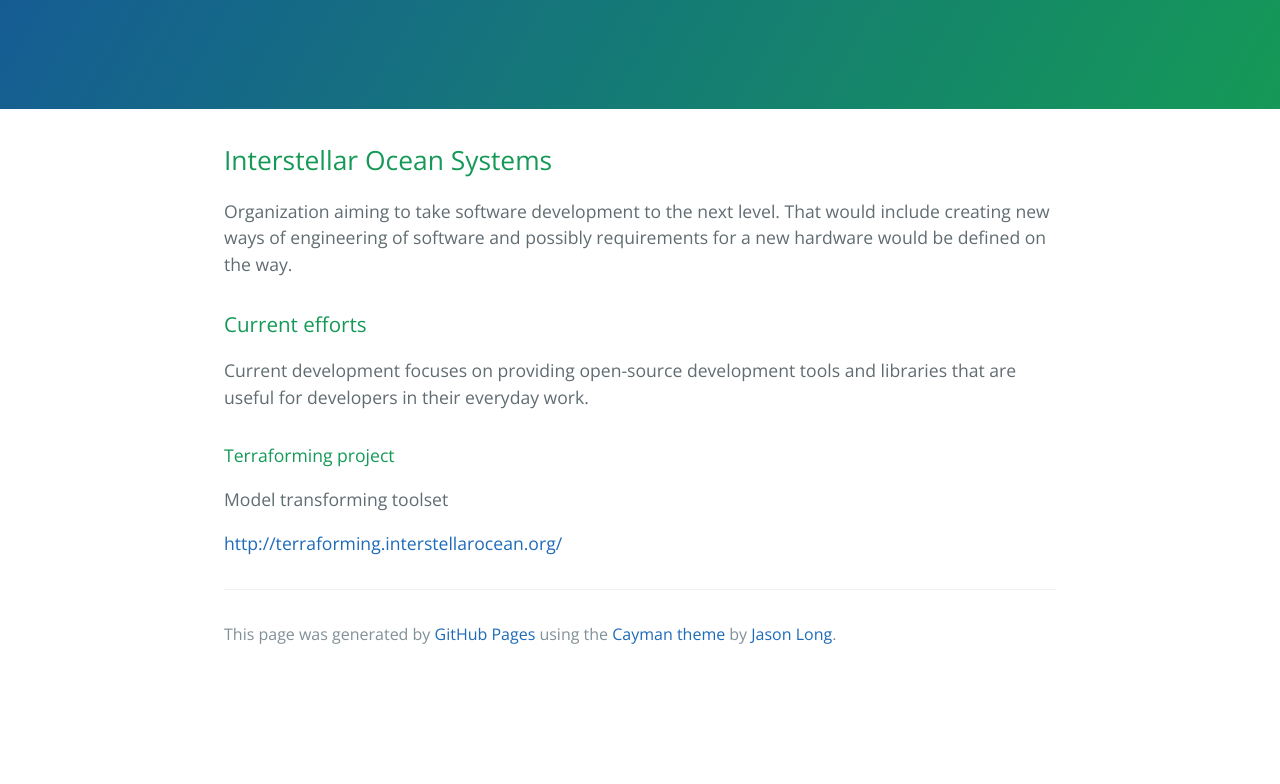
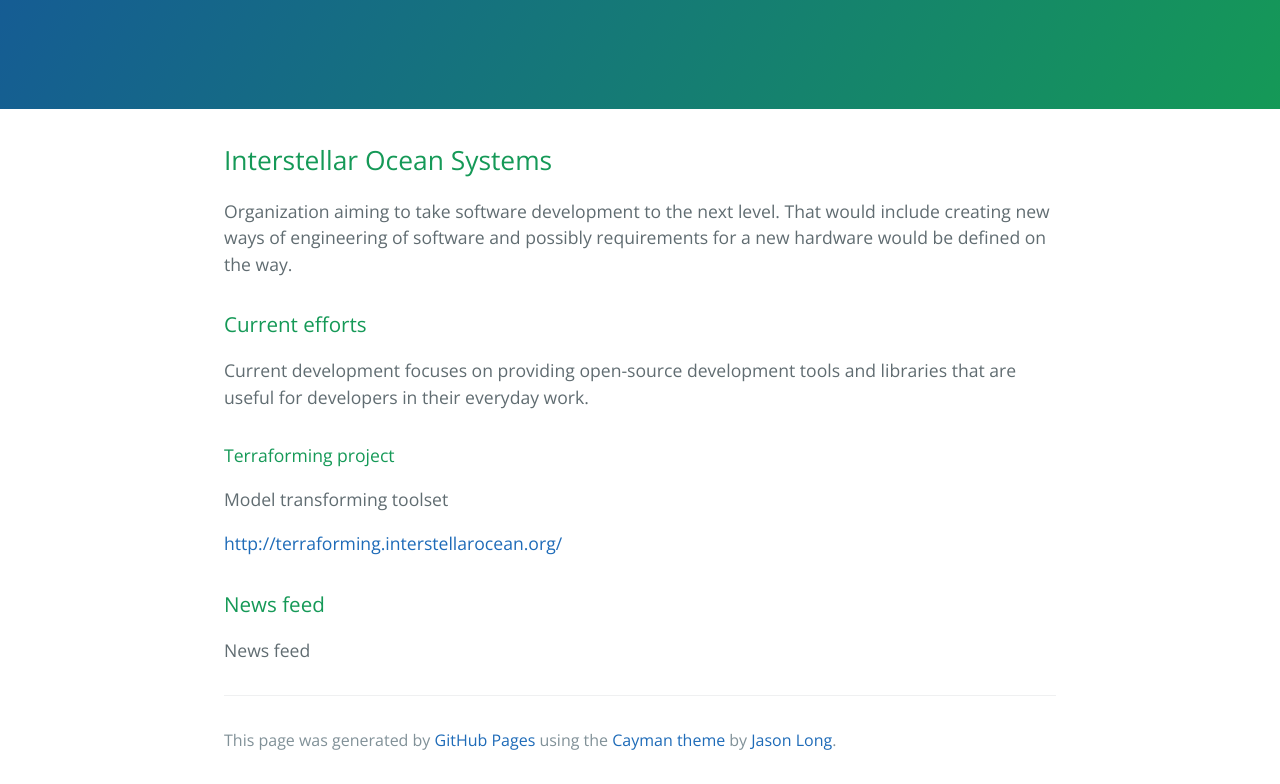
Before and after one commit to InterstellarOcean/interstellarocean.github.io, a plain HTML site: page index.html in a window 1280 px wide. Shown: the part 208-992 px from the top of the page. Before the commit the page ends 886 px from the top, so only its background shows below. Drawn offline with nearby package versions, Linux system fonts and the light colour scheme.

Commit message:
Replace master branch with page content via GitHub

```diff
--- a/index.html
+++ b/index.html
@@ -34,6 +34,11 @@
 
 <p><a href="http://terraforming.interstellarocean.org/">http://terraforming.interstellarocean.org/</a></p>
 
+<h3>
+<a id="news-feed" class="anchor" href="#news-feed" aria-hidden="true"><span class="octicon octicon-link"></span></a>News feed</h3>
+
+<p>News feed</p>
+
       <footer class="site-footer">
 
         <span class="site-footer-credits">This page was generated by <a href="https://pages.github.com">GitHub Pages</a> using the <a href="https://github.com/jasonlong/cayman-theme">Cayman theme</a> by <a href="https://twitter.com/jasonlong">Jason Long</a>.</span>
--- a/params.json
+++ b/params.json
@@ -1 +1 @@
-{"name":"Interstellar Ocean Systems","tagline":"Taking software development to the next level","body":"## Interstellar Ocean Systems\r\nOrganization aiming to take software development to the next level.\r\nThat would include creating new ways of engineering of software and possibly requirements for a new hardware would be defined on the way.\r\n\r\n### Current efforts\r\nCurrent development focuses on providing open-source development tools and libraries that are useful for developers in their everyday work.\r\n\r\n#### Terraforming project\r\nModel transforming toolset\r\n\r\n<http://terraforming.interstellarocean.org/>\r\n","google":"UA-62296173-1","note":"Don't delete this file! It's used internally to help with page regeneration."}
+{"name":"Interstellar Ocean Systems","tagline":"Taking software development to the next level","body":"## Interstellar Ocean Systems\r\nOrganization aiming to take software development to the next level.\r\nThat would include creating new ways of engineering of software and possibly requirements for a new hardware would be defined on the way.\r\n\r\n### Current efforts\r\nCurrent development focuses on providing open-source development tools and libraries that are useful for developers in their everyday work.\r\n\r\n#### Terraforming project\r\nModel transforming toolset\r\n\r\n<http://terraforming.interstellarocean.org/>\r\n\r\n### News feed\r\nNews feed\r\n","google":"UA-62296173-1","note":"Don't delete this file! It's used internally to help with page regeneration."}
```
